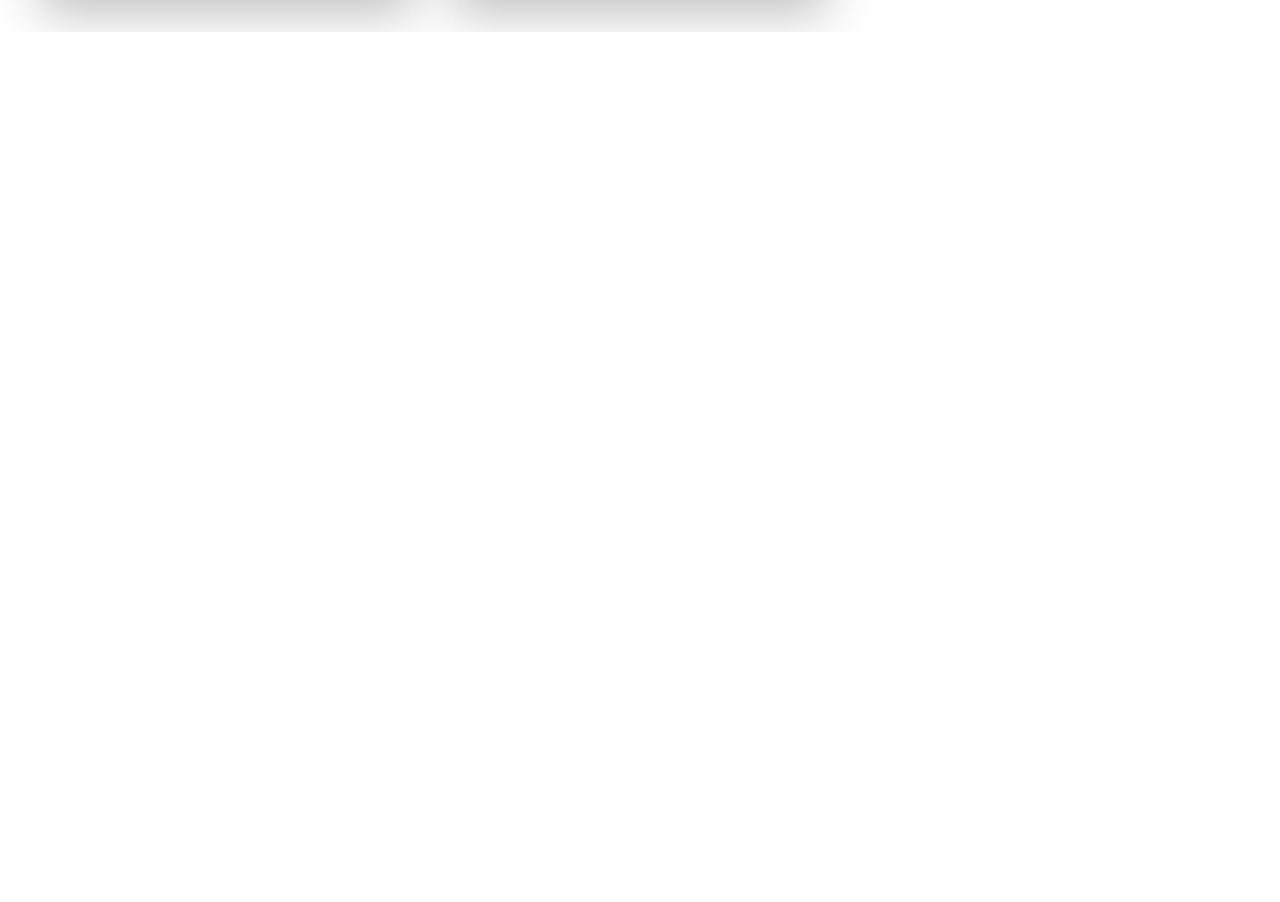
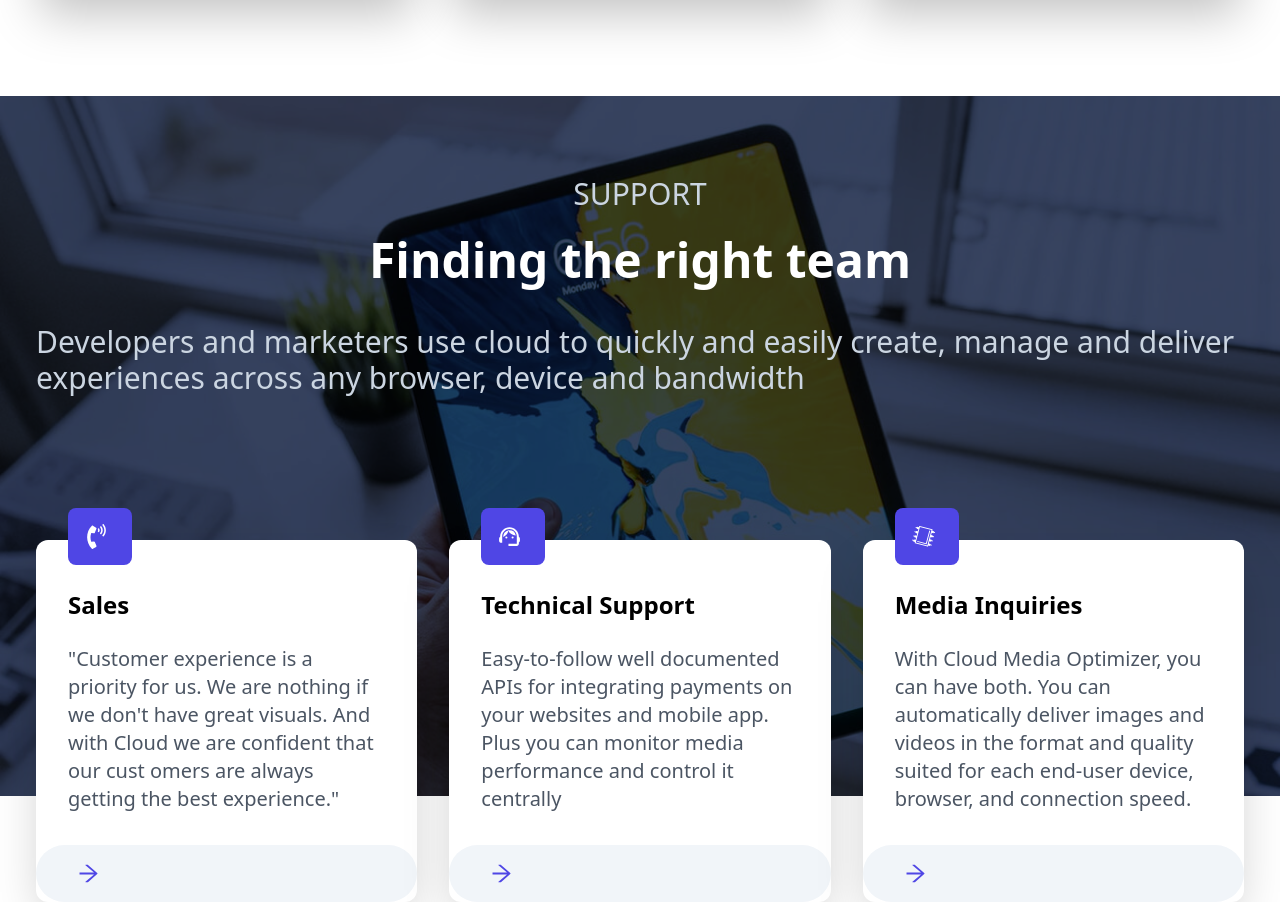
Before and after one commit to Emmanuelgithunt/react-cloud-app, a React (Create React App) app: page / in a window 1280 px wide. Shown: the part 1380-2282 px from the top of the page. Before the commit the page ends 1412 px from the top, so only its background shows below. Built offline with nearby package versions, Linux system fonts and the light colour scheme.

Commit message:
worked on the third homepage

```diff
--- a/src/Components/Navbar.js
+++ b/src/Components/Navbar.js
@@ -40,11 +40,11 @@ const Navbar = () => {
       </div>
 
       <ul className={!nav ? 'hidden' : 'absolute bg-[#f9f9f9] w-[100%] px-8'} onClick={handleClose}>
-        <li border-b-2 py-3 border-black-300 w-full>Home</li>
-        <li border-b-2 py-3 border-black-300 w-full>About</li>
-        <li border-b-2 py-3 border-black-300 w-full>Support</li>
-        <li border-b-2 py-3 border-black-300 w-full>Platform</li>
-        <li border-b-2 py-3 border-black-300 w-full>Pricing</li>
+        <li className='border-b-2 py-3 border-black-300 w-full'>Home</li>
+        <li className='border-b-2 py-3 border-black-300 w-full'>About</li>
+        <li className='border-b-2 py-3 border-black-300 w-full'>Support</li>
+        <li className='border-b-2 py-3 border-black-300 w-full'>Platform</li>
+        <li className='border-b-2 py-3 border-black-300 w-full'>Pricing</li>
 
         <div className='flex flex-col my-4'>
             <button className='bg-black text-white px-8 py-3 mb-4 rounded-2xl'>Login</button>
--- a/src/InnerPages/HeroPage2.js
+++ b/src/InnerPages/HeroPage2.js
@@ -35,6 +35,11 @@ const HeroPage2 = () => {
                 <p className='text-6xl font-bold text-indigo-600'>Free</p>
                 <p className='text-gray-400 mt-2 font-bold'>Delivery</p>
             </div>
+
+            <div className='border py-8 rounded-xl shadow-2xl'>
+                <p className='text-6xl font-bold text-indigo-600'>100%</p>
+                <p className='text-gray-400 mt-2 font-bold'>Online Transactions</p>
+            </div>
         </div>
       </div>
     </div>
--- a/src/InnerPages/HeroPage3.js
+++ b/src/InnerPages/HeroPage3.js
@@ -1,13 +1,69 @@
 import React from 'react'
-import folio from '../Assets/portfolio-2.jpg'
-
+import folio from '../Assets/portfolio-2.jpg';
+import { AiOutlineArrowRight } from 'react-icons/ai';
+import { GiMicrochip } from 'react-icons/gi';
+import { MdSupportAgent } from 'react-icons/md';
+import { FaPhoneVolume } from 'react-icons/fa';
 
 const HeroPage3 = () => {
   return (
-    <div>
+    <div className='w-full mt-24'>
+      <div className='w-full h-[700px] bg-gray-900/90 absolute'>
+        <img src={folio} alt='bg-jpg' className='w-full h-full object-cover mix-blend-overlay'/>
+      </div>
+
+      <section className='max-w-[1240px] mx-auto text-white relative'>
+
+        <div className='px-4 py-12'>
+          <h2 className='text-3xl pt-8 text-slate-300 uppercase text-center'>Support</h2>
+          <h3 className='text-5xl font-bold py-6 text-center'>Finding the right team</h3>
+          <p className='py-4 text-3xl text-slate-300'>Developers and marketers use cloud to quickly and easily create, manage and deliver experiences across any browser, device and bandwidth</p>
+        </div>
+
+        <div className='grid grid-cols-1 lg:grid-cols-3 relative gap-x-8 gap-y-16 px-4 pt-12 sm:pt-20 text-black'>
+
+
+          <div className='bg-white rounded-xl shadow-2xl'>
+            <div className='p-8'>
+              <h1 className='w-16 p-4 bg-indigo-600 text-white rounded-lg mt-[-4rem]'><FaPhoneVolume size={25}/></h1>
+              <h3 className='font-bold text-2xl my-6'>Sales</h3>
+              <p className='text-gray-600 text-xl'>"Customer experience is a priority for us. We are nothing if we don't have great visuals. And with Cloud we are confident that our cust omers are always getting the best experience."</p>
+            </div>
+
+            <div className='bg-slate-100 pl-8 py-4 hover:bg-slate-200 rounded-[50px]'>
+              <p className='flex items-center text-indigo-600 hover:text-indigo-800'><span className='w-5 ml-2'><AiOutlineArrowRight size={25}/></span></p>
+            </div>
+          </div>
+
+          <div className='bg-white rounded-xl shadow-2xl'>
+            <div className='p-8'>
+              <h1 className='w-16 p-4 bg-indigo-600 text-white rounded-lg mt-[-4rem]'><MdSupportAgent size={25}/></h1>
+              <h3 className='font-bold text-2xl my-6'>Technical Support</h3>
+              <p className='text-gray-600 text-xl'>Easy-to-follow well documented APIs for integrating payments on your websites and mobile app. Plus you can monitor media performance and control it centrally</p>
+            </div>
+
+            <div className='bg-slate-100 pl-8 py-4 hover:bg-slate-200 rounded-[50px]'>
+              <p className='flex items-center text-indigo-600 hover:text-indigo-800'><span className='w-5 ml-2'><AiOutlineArrowRight size={25}/></span></p>
+            </div>
+          </div>
+
+          <div className='bg-white rounded-xl shadow-2xl'>
+            <div className='p-8'>
+              <h1 className='w-16 p-4 bg-indigo-600 text-white rounded-lg mt-[-4rem]'><GiMicrochip size={25}/></h1>
+              <h3 className='font-bold text-2xl my-6'>Media Inquiries</h3>
+              <p className='text-gray-600 text-xl'>With Cloud Media Optimizer, you can have both. You can automatically deliver images and videos in the format and quality suited for each end-user device, browser, and connection speed.</p>
+            </div>
+
+            <div className='bg-slate-100 pl-8 py-4 hover:bg-slate-200 rounded-[50px]'>
+              <p className='flex items-center text-indigo-600 hover:text-indigo-800'><span className='w-5 ml-2'><AiOutlineArrowRight size={25}/></span></p>
+            </div>
+          </div>
+        </div>
+
+      </section>
 
     </div>
   )
 }
 
-export default HeroPage3
+export default HeroPage3;
```
